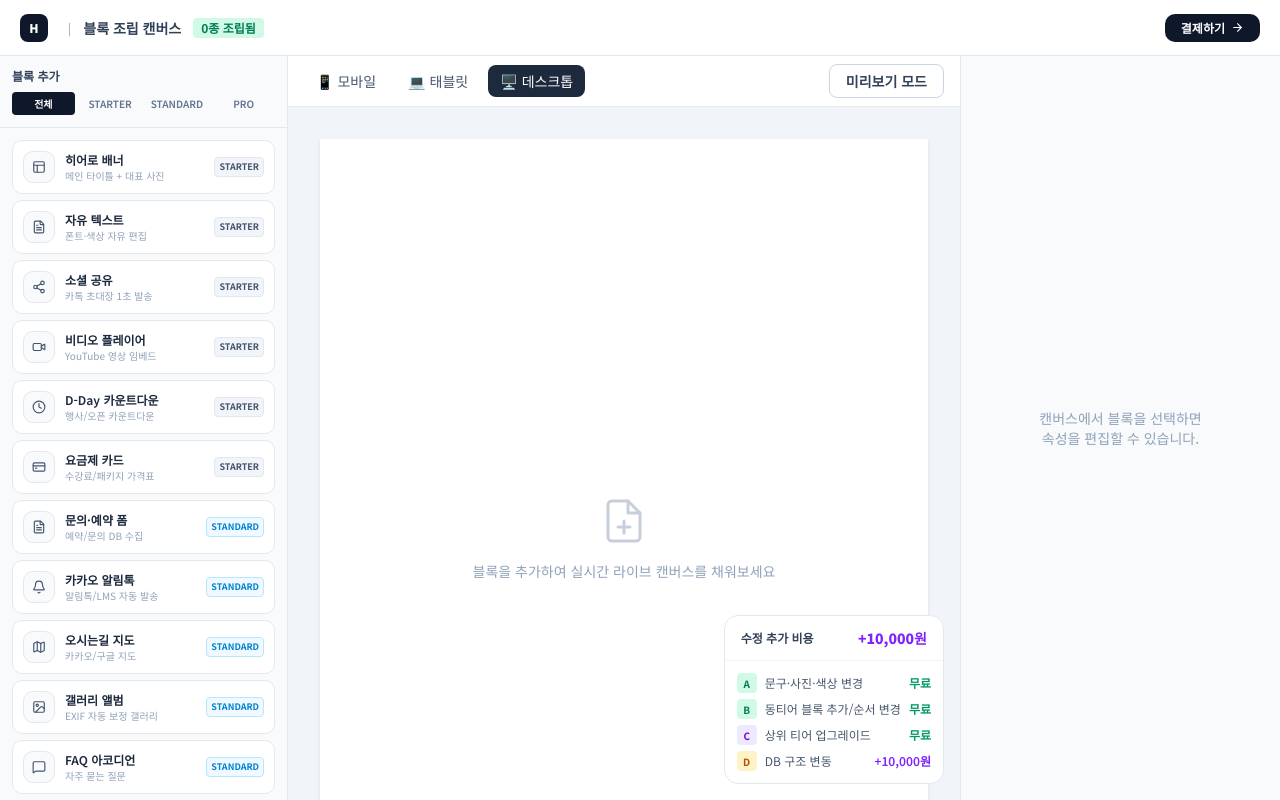
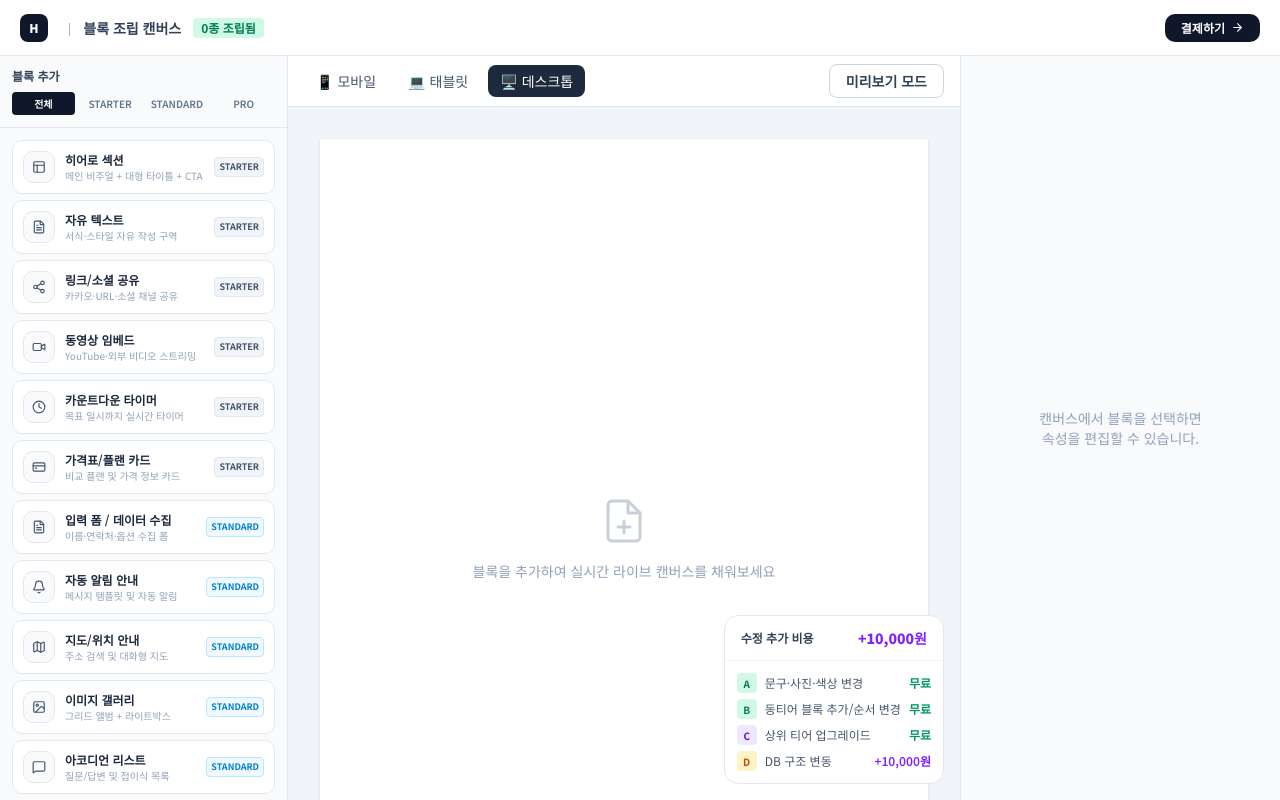
Before and after one commit to Moorisong/haroo, a Next.js app: page /builder in a window 1280 px wide. Built offline with nearby package versions, Linux system fonts and the light colour scheme.

Commit message:
refactor(builder): 빌더 팔레트 19종 블록 명칭/설명 범용 구조 중심으로 개편

```diff
--- a/src/app/builder/page.tsx
+++ b/src/app/builder/page.tsx
@@ -19,25 +19,25 @@ import SidePropertyPanel from '@/components/builder/SidePropertyPanel'
 type FilterTab = 'ALL' | BlockTier
 
 const ALL_BLOCKS = [
-  { id: 'blk_hero_01', name: '히어로 배너', tier: 'STARTER' as BlockTier, icon: Layout, desc: '메인 타이틀 + 대표 사진' },
-  { id: 'blk_txt_01', name: '자유 텍스트', tier: 'STARTER' as BlockTier, icon: FileText, desc: '폰트·색상 자유 편집' },
-  { id: 'blk_share_01', name: '소셜 공유', tier: 'STARTER' as BlockTier, icon: Share2, desc: '카톡 초대장 1초 발송' },
-  { id: 'blk_video_01', name: '비디오 플레이어', tier: 'STARTER' as BlockTier, icon: Video, desc: 'YouTube 영상 임베드' },
-  { id: 'blk_dday_01', name: 'D-Day 카운트다운', tier: 'STARTER' as BlockTier, icon: Clock, desc: '행사/오픈 카운트다운' },
-  { id: 'blk_pricing_01', name: '요금제 카드', tier: 'STARTER' as BlockTier, icon: CreditCard, desc: '수강료/패키지 가격표' },
-  { id: 'blk_form_01', name: '문의·예약 폼', tier: 'STANDARD' as BlockTier, icon: FileText, desc: '예약/문의 DB 수집' },
-  { id: 'blk_talk_01', name: '카카오 알림톡', tier: 'STANDARD' as BlockTier, icon: Bell, desc: '알림톡/LMS 자동 발송' },
-  { id: 'blk_map_01', name: '오시는길 지도', tier: 'STANDARD' as BlockTier, icon: Map, desc: '카카오/구글 지도' },
-  { id: 'blk_album_01', name: '갤러리 앨범', tier: 'STANDARD' as BlockTier, icon: Image, desc: 'EXIF 자동 보정 갤러리' },
-  { id: 'blk_faq_01', name: 'FAQ 아코디언', tier: 'STANDARD' as BlockTier, icon: MessageSquare, desc: '자주 묻는 질문' },
-  { id: 'blk_stamp_card_01', name: '스탬프 카드', tier: 'STANDARD' as BlockTier, icon: Star, desc: '10회 방문 쿠폰 적립' },
-  { id: 'blk_curriculum_01', name: '강의 커리큘럼', tier: 'STANDARD' as BlockTier, icon: BookOpen, desc: '단원 목차 + 완료 표시' },
-  { id: 'blk_like_01', name: '좋아요/스크랩', tier: 'STANDARD' as BlockTier, icon: Heart, desc: '하트 좋아요 토글' },
-  { id: 'blk_auth_01', name: '소셜 로그인', tier: 'PROFESSIONAL' as BlockTier, icon: Users, desc: '카카오/구글 로그인' },
-  { id: 'blk_pay_01', name: '전자결제', tier: 'PROFESSIONAL' as BlockTier, icon: CreditCard, desc: '포트원 PG 결제' },
-  { id: 'blk_stats_01', name: '통계 엔진', tier: 'PROFESSIONAL' as BlockTier, icon: BarChart2, desc: '방문자 통계 감시' },
-  { id: 'blk_coupon_01', name: '쿠폰 발급기', tier: 'PROFESSIONAL' as BlockTier, icon: Gift, desc: '시리얼 코드 발급' },
-  { id: 'blk_consulting_slot_01', name: '컨설팅 예약', tier: 'PROFESSIONAL' as BlockTier, icon: Calendar, desc: '세션 예약 + 엑셀' },
+  { id: 'blk_hero_01', name: '히어로 섹션', tier: 'STARTER' as BlockTier, icon: Layout, desc: '메인 비주얼 + 대형 타이틀 + CTA' },
+  { id: 'blk_txt_01', name: '자유 텍스트', tier: 'STARTER' as BlockTier, icon: FileText, desc: '서식·스타일 자유 작성 구역' },
+  { id: 'blk_share_01', name: '링크/소셜 공유', tier: 'STARTER' as BlockTier, icon: Share2, desc: '카카오·URL·소셜 채널 공유' },
+  { id: 'blk_video_01', name: '동영상 임베드', tier: 'STARTER' as BlockTier, icon: Video, desc: 'YouTube·외부 비디오 스트리밍' },
+  { id: 'blk_dday_01', name: '카운트다운 타이머', tier: 'STARTER' as BlockTier, icon: Clock, desc: '목표 일시까지 실시간 타이머' },
+  { id: 'blk_pricing_01', name: '가격표/플랜 카드', tier: 'STARTER' as BlockTier, icon: CreditCard, desc: '비교 플랜 및 가격 정보 카드' },
+  { id: 'blk_form_01', name: '입력 폼 / 데이터 수집', tier: 'STANDARD' as BlockTier, icon: FileText, desc: '이름·연락처·옵션 수집 폼' },
+  { id: 'blk_talk_01', name: '자동 알림 안내', tier: 'STANDARD' as BlockTier, icon: Bell, desc: '메시지 템플릿 및 자동 알림' },
+  { id: 'blk_map_01', name: '지도/위치 안내', tier: 'STANDARD' as BlockTier, icon: Map, desc: '주소 검색 및 대화형 지도' },
+  { id: 'blk_album_01', name: '이미지 갤러리', tier: 'STANDARD' as BlockTier, icon: Image, desc: '그리드 앨범 + 라이트박스' },
+  { id: 'blk_faq_01', name: '아코디언 리스트', tier: 'STANDARD' as BlockTier, icon: MessageSquare, desc: '질문/답변 및 접이식 목록' },
+  { id: 'blk_stamp_card_01', name: '스탬프/리워드 카운터', tier: 'STANDARD' as BlockTier, icon: Star, desc: '출석·방문·미션 완료 도장' },
+  { id: 'blk_curriculum_01', name: '단계별 프로세스 리스트', tier: 'STANDARD' as BlockTier, icon: BookOpen, desc: '순서 있는 단원/단계별 목록' },
+  { id: 'blk_like_01', name: '반응 토글 (좋아요·북마크)', tier: 'STANDARD' as BlockTier, icon: Heart, desc: '하트·북마크 반응 참여 토글' },
+  { id: 'blk_auth_01', name: '간편 로그인/인증', tier: 'PROFESSIONAL' as BlockTier, icon: Users, desc: '카카오·구글 소셜 계정 인증' },
+  { id: 'blk_pay_01', name: '온라인 PG 결제', tier: 'PROFESSIONAL' as BlockTier, icon: CreditCard, desc: '주문 결제 수단 및 상품 결제' },
+  { id: 'blk_stats_01', name: '대시보드 / 통계 지표', tier: 'PROFESSIONAL' as BlockTier, icon: BarChart2, desc: '실시간 수치 지표 및 차트' },
+  { id: 'blk_coupon_01', name: '쿠폰/코드 발급', tier: 'PROFESSIONAL' as BlockTier, icon: Gift, desc: '시리얼 난수 쿠폰 코드 생성' },
+  { id: 'blk_consulting_slot_01', name: '타임 슬롯/일정 예약', tier: 'PROFESSIONAL' as BlockTier, icon: Calendar, desc: '날짜 및 시간대별 세션 예약' },
 ]
 
 const FILTER_TABS: { label: string; value: FilterTab }[] = [
```
